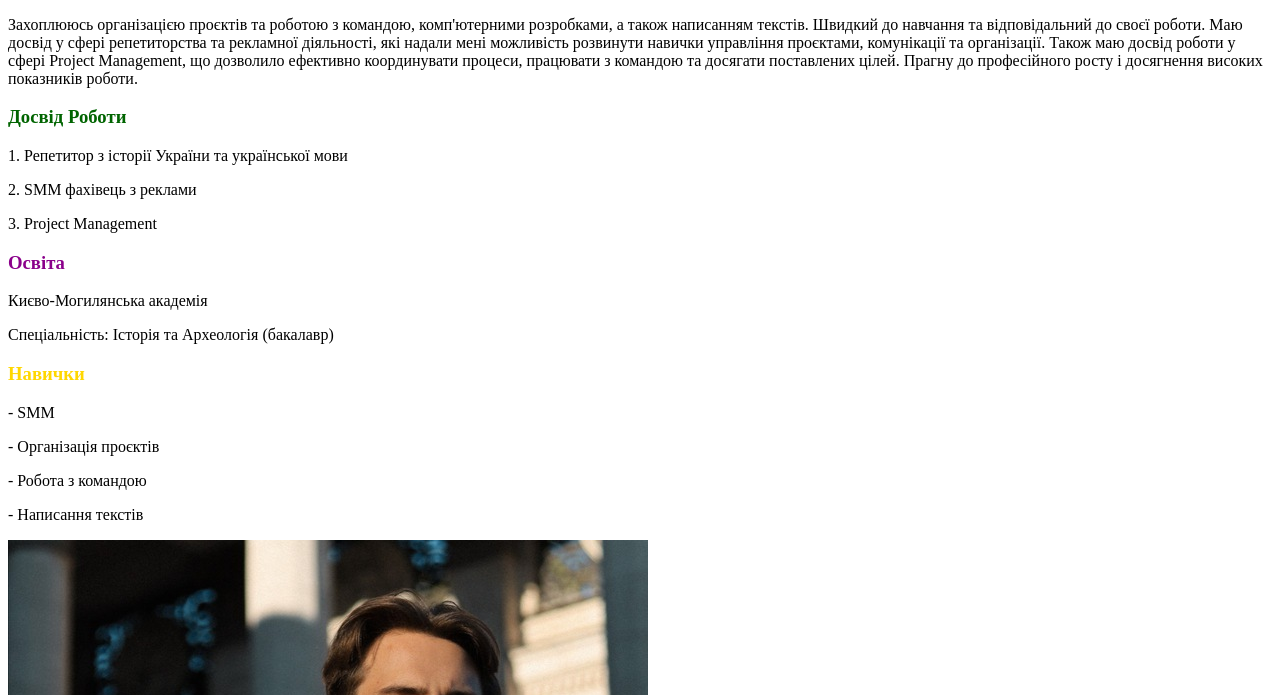
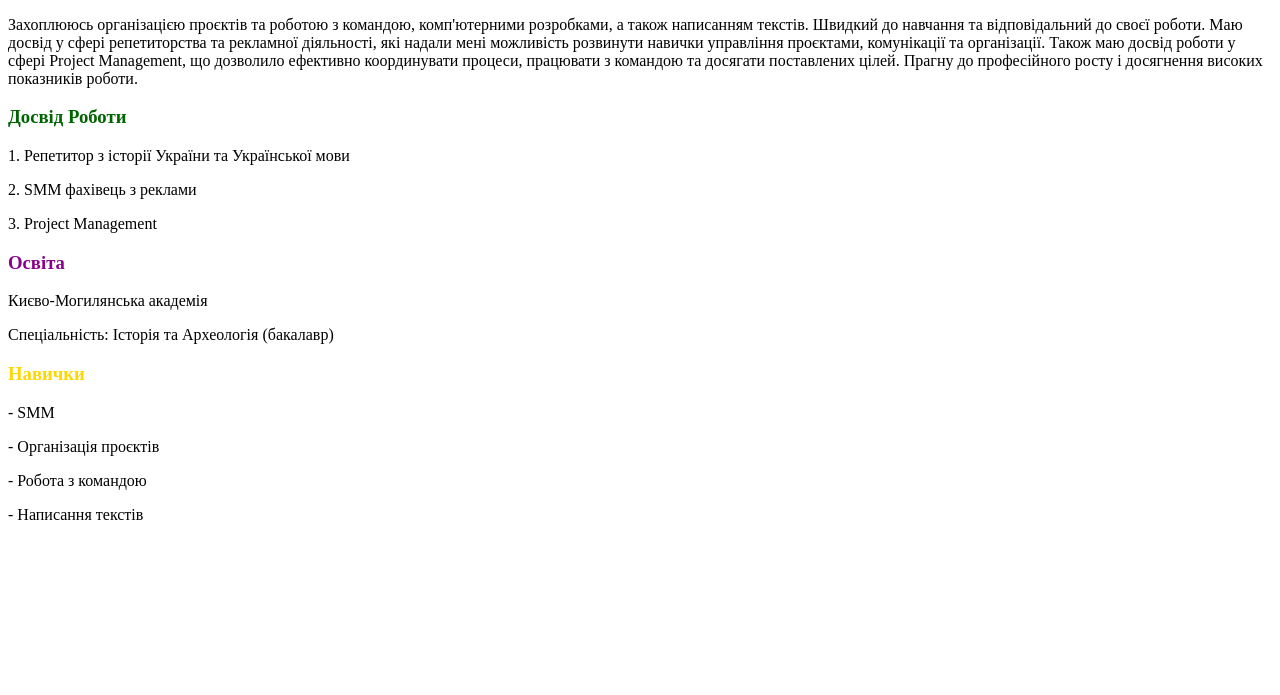
Before and after one commit to ivanmarchuk21/lesson2, a plain HTML site: page index.html in a window 1280 px wide. Shown: the part 105-800 px from the top of the page. Drawn offline with Linux system fonts and the light colour scheme.

Commit message:
second commit

```diff
--- a/index.html
+++ b/index.html
@@ -18,7 +18,7 @@
   <h3
   style="color: darkgreen;"
   >Досвід Роботи</h3>
-   <p>1. Репетитор з історії України та української мови</p>
+   <p>1. Репетитор з історії України та Української мови</p>
    <p>2. SMM фахівець з реклами</p>
    <p>3. Project Management</p>
 
```
Also changed, not shown: photo_toto.jpg (deleted), 1 other file.
